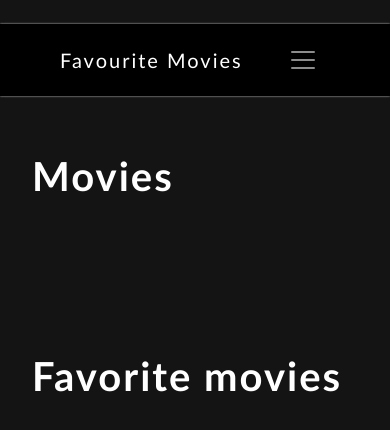
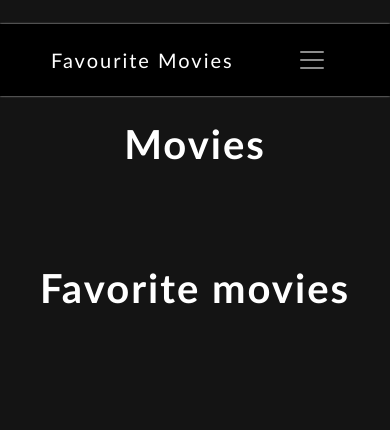
Before and after one commit to seivanesandro/Movies_App, a React (Create React App) app: page / in a window 390 px wide. Shown: the top 430 px of the page. Built offline with nearby package versions, Linux system fonts and the light colour scheme; no server answers.

Commit message:
adjust some style and end-points on navbar, and movieslist, moviesHeading

```diff
--- a/src/components/movieHeading/MovieHeading.jsx
+++ b/src/components/movieHeading/MovieHeading.jsx
@@ -9,32 +9,22 @@ const MovieTitle = styled.h1`
     font-weight: 600;
     text-align: center;
 
-    @media only screen and (${devices.fourk}) {
-    }
-    @media only screen and (${devices.portatilL}) {
-    }
-    @media only screen and (${devices.portatilS}) {
-    }
-    @media only screen and (${devices.portatil}) {
-    }
+
     @media only screen and (${devices.tablet}) {
-        text-align: left;
-        margin-left: 4rem;
+        text-align: center;
     }
     @media only screen and (${devices.iphone14}) {
-        text-align: left;
-        margin-left: 4rem;
+        text-align: center;
     }
     @media only screen and (${devices.mobileG}) {
-        text-align: left;
-        margin-left: 2rem;
+        text-align: center;
     }
     @media only screen and (${devices.mobileM}) {
-        margin-left: 2rem;
+        text-align: center;
         font-size: 2rem;
     }
     @media only screen and (${devices.mobileP}) {
-        margin-left: 1rem;
+        text-align: center;
         font-size: 2rem;
     }
 `;
--- a/src/components/moviesList/MovieList.jsx
+++ b/src/components/moviesList/MovieList.jsx
@@ -44,25 +44,21 @@ const MovieList = ({movies, favouritComponent}) => {
                                 alt="norefer"
                                 className="img-style"
                             />
-                            <div className="overlay d-flex align-items-center justify-content-center">
-                                {movie.Poster !==
-                                'N/A' ? (
+
+                            {movie.Poster !==
+                            'N/A' ? (
+                                <div className="overlay d-flex align-items-center justify-content-center">
                                     <FavouritComponent
                                         favouritComponent={
                                             favouritComponent
                                         }
                                     />
-                                ) : (
-                                    <FavouritComponent
-                                        disabled={
-                                            true
-                                        }
-                                        favouritComponent={
-                                            favouritComponent
-                                        }
-                                    />
-                                )}
-                            </div>
+                                </div>
+                            ) : (
+                                <div className="d-flex align-items-center justify-content-center">
+
+                                </div>
+                            )}
                         </div>
                     );
                 })}
--- a/src/components/navBar/NavBar.jsx
+++ b/src/components/navBar/NavBar.jsx
@@ -1,7 +1,7 @@
 //import Button from 'react-bootstrap/Button';
 import Container from 'react-bootstrap/Container';
 import Form from 'react-bootstrap/Form';
-import Nav from 'react-bootstrap/Nav';
+//import Nav from 'react-bootstrap/Nav';
 import Navbar from 'react-bootstrap/Navbar';
 import Offcanvas from 'react-bootstrap/Offcanvas';
 
@@ -16,18 +16,21 @@ function OffcanvasExample({
     }
     return (
         <>
-            {['xl'].map(expand => (
+            {['sm'].map(expand => (
                 <Navbar
                     key={expand}
                     expand={expand}
-                    className="py-3 px-5 mb-4"
+                    className="py-3 mb-4"
                     data-bs-theme="dark"
                     style={{
                         background: '#000000',
                         boxShadow: '0 0 2px #ccc'
                     }}
                 >
-                    <Container fluid>
+                    <Container
+                        fluid
+                        className="container-fuild-witdh"
+                    >
                         <Navbar.Brand href="#">
                             Favourite Movies
                         </Navbar.Brand>
@@ -60,22 +63,15 @@ function OffcanvasExample({
                                     Movies
                                 </Offcanvas.Title>
                             </Offcanvas.Header>
-                            <Offcanvas.Body>
-                                <Nav className="justify-content-end flex-grow-1 pe-3">
-                                    <Nav.Link href="#action1">
-                                        Movies
-                                    </Nav.Link>
-                                    <Nav.Link href="#action2">
-                                        Series
-                                    </Nav.Link>
-                                </Nav>
-                                <Form className="d-flex">
+                            <Offcanvas.Body className="justify-content-center">
+                                <Form className="d-flex justify-content-center">
                                     <Form.Control
+                                        className="input-search-style"
+                                        data-bs-theme="light"
                                         type="search"
                                         placeholder={
                                             placeholdertext
                                         }
-                                        className="me-2"
                                         aria-label="Search"
                                         value={
                                             value
@@ -85,6 +81,14 @@ function OffcanvasExample({
                                         }
                                     />
                                 </Form>
+                                {/* <Nav className="justify-content-end flex-grow-1 pe-3">
+                                    <Nav.Link href="#action1">
+                                        Movies
+                                    </Nav.Link>
+                                    <Nav.Link href="#action2">
+                                        Series
+                                    </Nav.Link>
+                                </Nav> */}
                             </Offcanvas.Body>
                         </Navbar.Offcanvas>
                     </Container>
--- a/src/index.css
+++ b/src/index.css
@@ -33,15 +33,14 @@ body {
     flex-wrap: nowrap;
 }
 
-.row>* {
+.row > * {
     flex-shrink: 0;
     width: unset;
     max-width: 100%;
-    padding-top: 2rem;
-    padding-bottom: 1rem;
-    padding-right: calc(var(--bs-gutter-x)* .5);
-    padding-left: calc(var(--bs-gutter-x)* .5);
-    margin-top: var(--bs-gutter-y);
+    padding-top: 2rem !important;
+    padding-bottom: 1rem !important;
+    margin-top: 5rem !important;
+    text-align: center;
 }
 
 .image-container {
@@ -74,3 +73,59 @@ body {
     border-bottom-left-radius: 6px;
     border-bottom-right-radius: 6px;
 }
+
+.container-fuild-witdh{
+    width: 80%;
+}
+
+.input-search-style{
+    width: 100rem !important;
+    text-align: center;
+
+}
+@media only screen and (max-width: 2560px) {
+    .input-search-style {
+            width: 100rem !important;
+
+        }
+}
+
+@media only screen and (max-width: 1440px) {
+    .input-search-style {
+            width: 50rem !important;
+
+        }
+}
+
+@media only screen and (max-width: 1230px) {
+    .input-search-style {
+            width: 50rem !important;
+
+        }
+}
+
+@media only screen and (max-width: 1024px) {
+    .input-search-style {
+            width: 38rem !important;
+
+        }
+}
+
+@media only screen and (max-width: 768px) {
+    .input-search-style {
+            width: 28rem !important;
+
+        }
+}
+
+@media only screen and (max-width: 430px) {}
+
+@media only screen and (max-width: 425px) {}
+
+@media only screen and (max-width: 375px) {}
+
+@media only screen and (max-width: 320px) {
+    .container-fuild-witdh {
+            width: 100%;
+        }
+}
--- a/src/pages/Movies.jsx
+++ b/src/pages/Movies.jsx
@@ -89,7 +89,7 @@ const Movies = () => {
                     }
                 />
             </div>
-            <div className="row mt-4 mb-4">
+            <div className=" mt-4 mb-4">
                 <MovieHeading title="Movies" />
             </div>
             {searchValue &&
@@ -120,7 +120,7 @@ const Movies = () => {
                 />
             </div>
             {/*favorits movies */}
-            <div className="row mt-4 mb-4">
+            <div className=" mt-4 mb-4">
                 <MovieHeading title="Favorite movies" />
             </div>
             <div className="row gap-5 my-5 mb-5">
```
